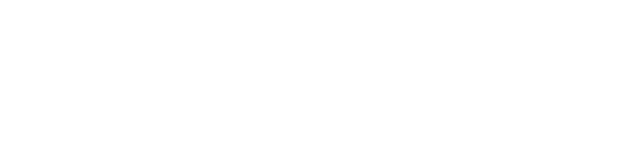
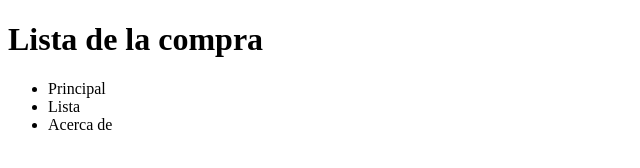
Before and after one commit to NaryLozano/202304-w1ch3-nary-lozano-, a plain HTML site: page index.html in a window 1280 px wide. Shown: the whole page, without its empty margins (0-640 px from the left). Drawn offline with Linux system fonts and the light colour scheme.

Commit message:
Add header title & nav bar

```diff
--- a/index.html
+++ b/index.html
@@ -7,6 +7,15 @@
   <meta name="viewport" content="width=device-width, initial-scale=1.0">
   <title>Lista de la compra</title>
 </head>
+<header>
+  <h1>Lista de la compra</h1>
+  <ul>
+    <li>Principal</li>
+    <li>Lista</li>
+    <li>Acerca de</li>
+  </ul>
+</header>
+<main></main>
 
 <body>
 
```
